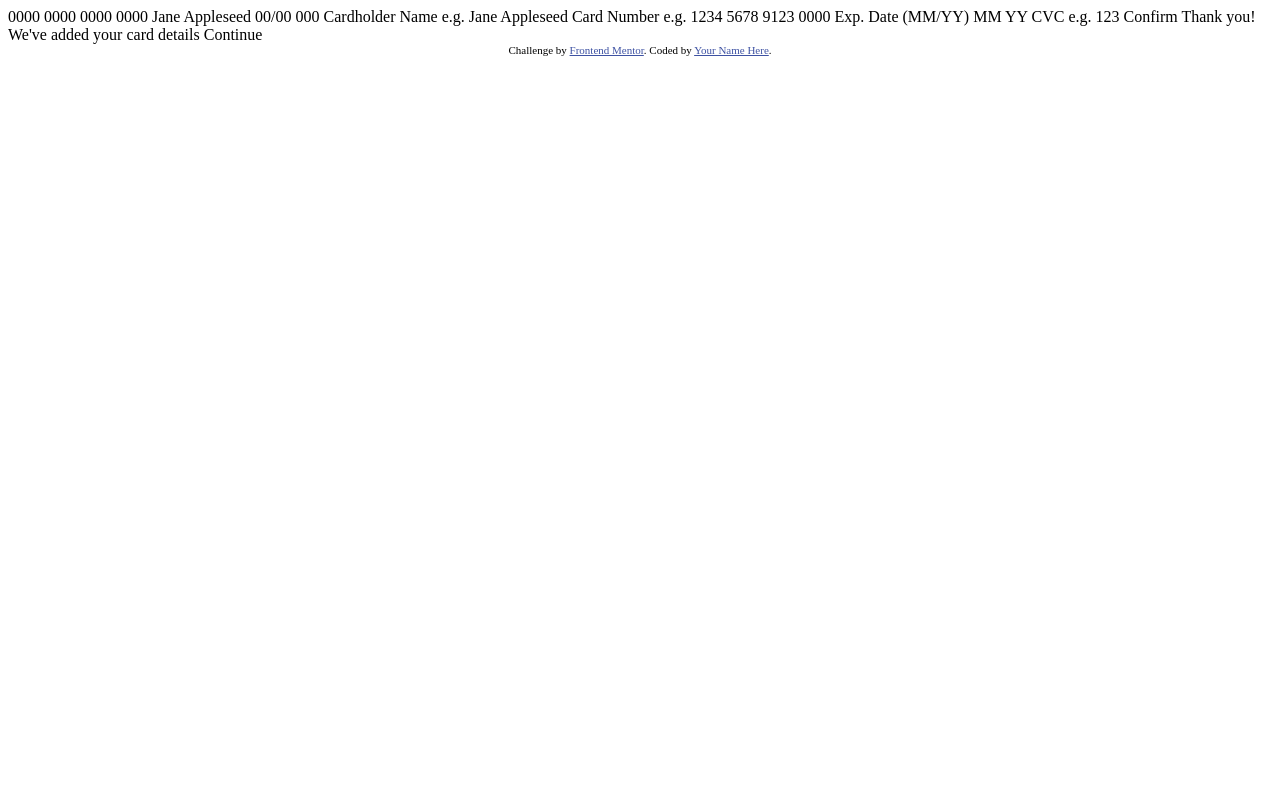
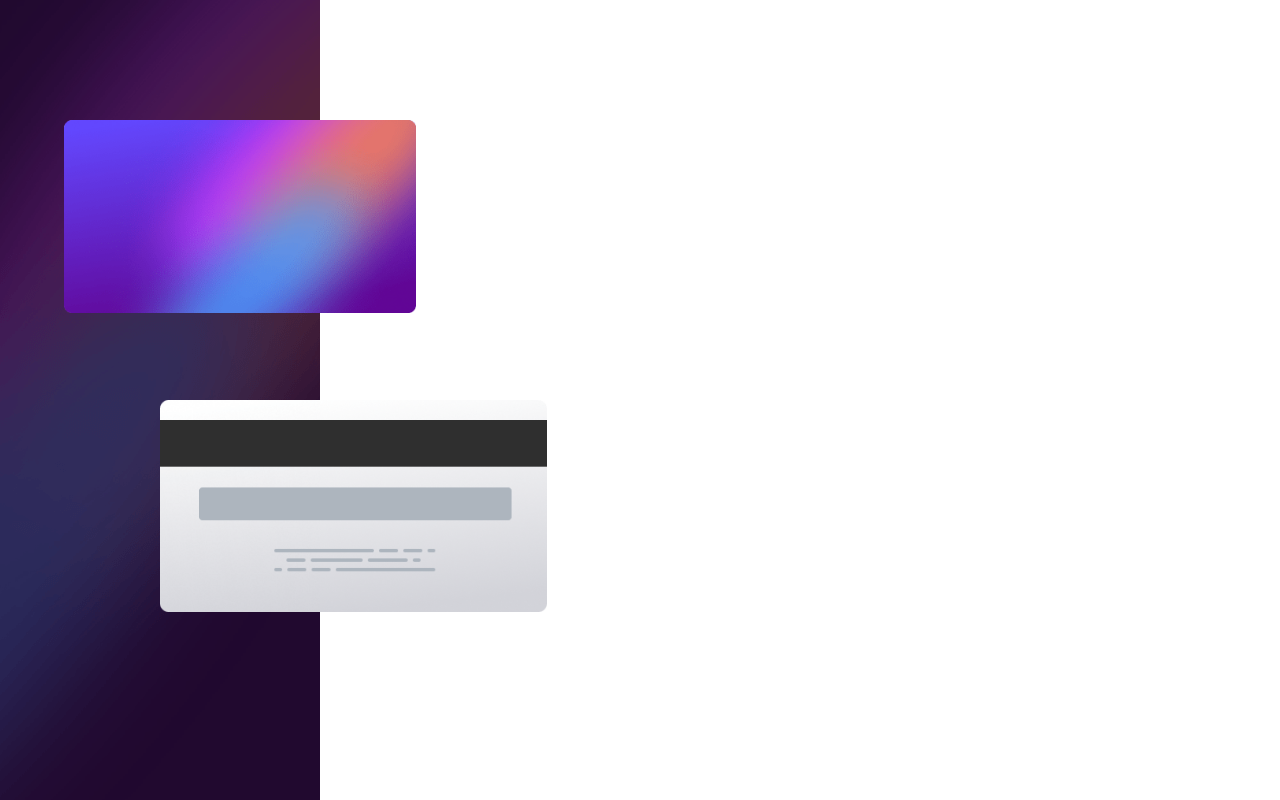
Before and after one commit to varanchalee/interactive-card-details, a plain HTML site: page index.html in a window 1280 px wide. Drawn offline with nearby package versions, Linux system fonts and the light colour scheme.

Commit message:
add card info

```diff
--- a/index.html
+++ b/index.html
@@ -6,9 +6,10 @@
 
   <link rel="icon" type="image/png" sizes="32x32" href="./images/favicon-32x32.png">
 
-  <title>Frontend Mentor | Interactive card details form</title>
+  <title>Interactive card details form</title>
 
-  <!-- Feel free to remove these styles or customise in your own stylesheet 👍 -->
+  <link rel="stylesheet" href="style.css">
+
   <style>
     .attribution { font-size: 11px; text-align: center; }
     .attribution a { color: hsl(228, 45%, 44%); }
@@ -16,7 +17,20 @@
 </head>
 <body>
 
-  0000 0000 0000 0000
+  <div class="container">
+    <div class="bg-black">
+      <div class="card-front">
+        <img src="images/bg-card-front.png" alt="card front"/>
+        <div class="credit-card-details"></div>
+      </div>
+      <div class="card-back">
+        <img src="images/bg-card-back.png" alt="card back"/>
+      </div>
+    </div>
+    <div class="bg-white"></div>
+  </div>
+
+  <!-- 0000 0000 0000 0000
   Jane Appleseed
   00/00
 
@@ -35,17 +49,20 @@
   CVC
   e.g. 123
 
-  Confirm
+  Confirm -->
 
   <!-- Completed state start -->
 
-  Thank you!
+  <!-- Thank you!
   We've added your card details
-  Continue
+  Continue -->
 
-  <div class="attribution">
+  <!-- <div class="attribution">
     Challenge by <a href="https://www.frontendmentor.io?ref=challenge" target="_blank">Frontend Mentor</a>.
     Coded by <a href="#">Your Name Here</a>.
-  </div>
+  </div> -->
+
+  <script src="https://ajax.googleapis.com/ajax/libs/jquery/3.7.0/jquery.min.js"></script>
+  <script src="index.js"></script>
 </body>
 </html>
--- a/style.css
+++ b/style.css
@@ -0,0 +1,60 @@
+@import url('https://fonts.googleapis.com/css2?family=Space+Grotesk:wght@500&display=swap');
+
+* {
+    margin: 0;
+    padding: 0;
+    box-sizing: border-box;
+}
+
+div.container {
+    display: flex;
+    max-width: 1440px;
+    height: 100vh;
+}
+
+div.bg-black{
+    width: 25%;
+    height: 100vh;
+    background-image: url(images/bg-main-desktop.png);
+    position: relative;
+}
+
+.card-front{
+    width: 110%;
+    position: absolute;
+    top: calc(15%);
+    left: calc(20%);
+}
+
+.card-front img{
+    position: relative;
+    width: 100%;
+}
+
+.credit-card-details{
+    width: 100%;
+    height: 100%;
+    padding: 15px;
+
+
+    position: absolute;
+    top: 0;
+}
+
+.credit-card-logo{
+    width: 20%;
+}
+
+.card-logo{
+    width: 100%;
+}
+.card-back{
+    width: 110%;
+    position: absolute;
+    top: calc(50%);
+    left: calc(50%);
+}
+
+.card-back img{
+    width: 110%;
+}
```
